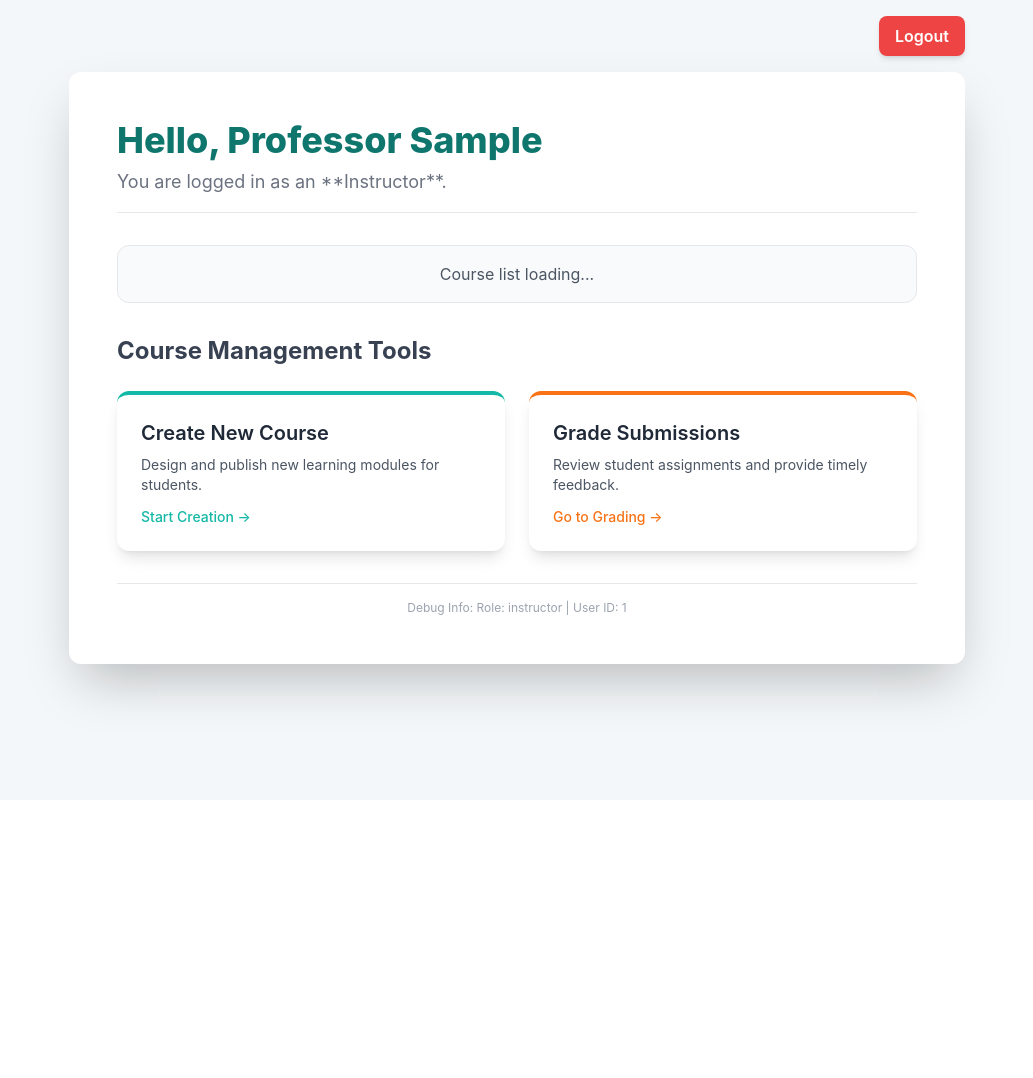
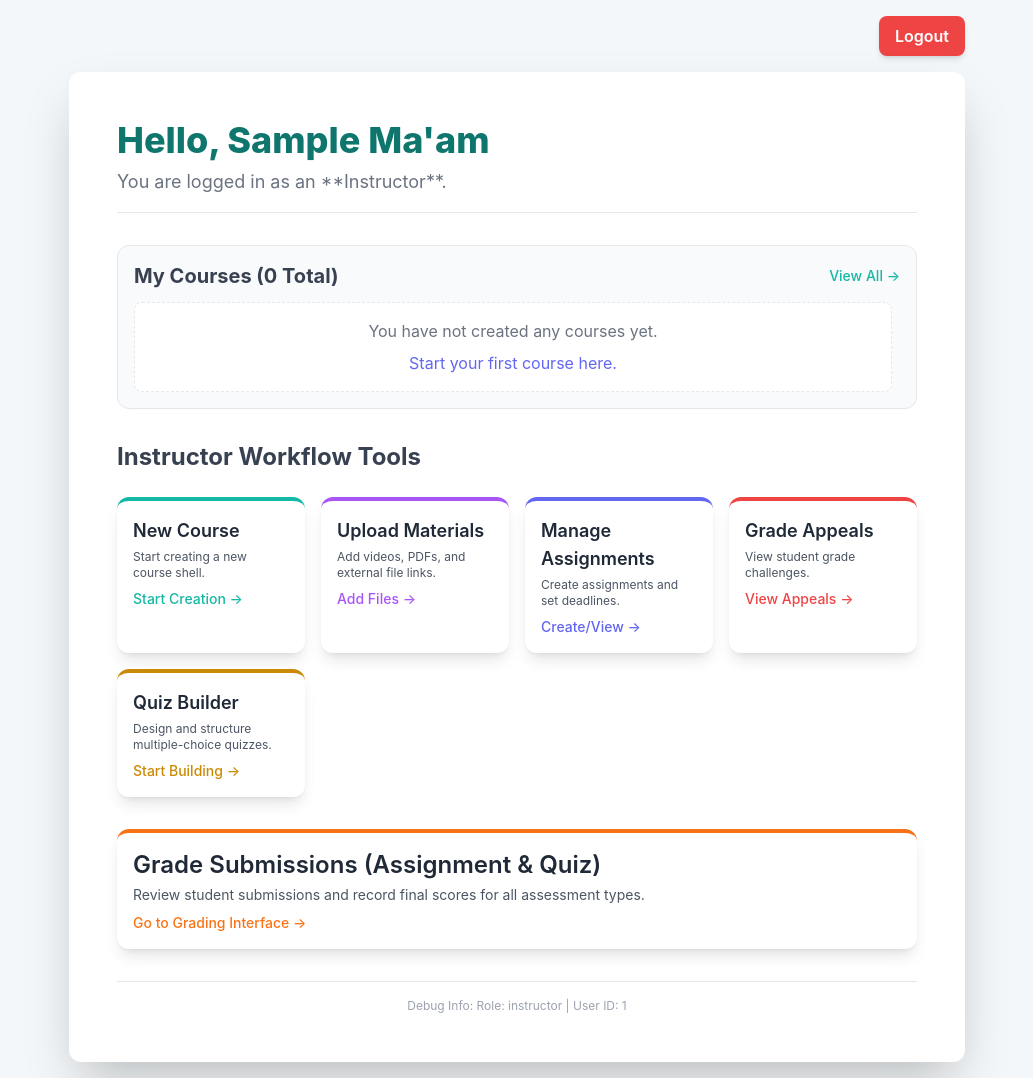
Before and after one commit to kazihalim00/skillpath-lms, a PHP site: page /instructor_dashboard.php in a window 1280 px wide. Shown: the whole page, without its empty margins (123-1156 px from the left). Before the commit the page ends 726 px from the top, so only its background shows below. Run offline with PHP 8.4, Linux system fonts and the light colour scheme; the visitor is signed in with stand-in values (Sample User, id 1); data that the repository does not hold is empty; some libraries are stand-ins or nearby versions.

Commit message:
refactor: Finalize dashboards and navigation for all user roles

```diff
--- a/instructor_dashboard.php
+++ b/instructor_dashboard.php
@@ -1,7 +1,8 @@
 <?php
 /**
- * SkillPath Project: Instructor Dashboard
- * * This is the secure landing page for Instructor users.
+ * SkillPath Project: Instructor Dashboard (Final Organization)
+ * This file organizes the tools into the requested professional workflow:
+ * Creation -> Materials -> Assessment -> Grading.
  */
 
 session_start();
@@ -18,7 +19,33 @@ if (!isset($_SESSION['user_id']) || $_SESSION['user_role'] !== 'instructor') {
 // Get user info
 $user_id = $_SESSION['user_id'];
 $user_name = $_SESSION['user_name'];
-// NOTE: Course fetching logic omitted in this initial commit for simplicity
+$courses = [];
+$error_message = null;
+
+// --- Fetch Instructor's Courses ---
+try {
+    $conn = new mysqli(DB_HOST, DB_USER, DB_PASSWORD, DB_NAME, DB_PORT);
+    if ($conn->connect_error) {
+        throw new Exception("Connection failed: " . $conn->connect_error);
+    }
+
+    // Select courses created by the current instructor, ordered by most recent
+    $sql = "SELECT id, course_code, title, status FROM courses WHERE instructor_id = ? ORDER BY created_at DESC";
+    $stmt = $conn->prepare($sql);
+    $stmt->bind_param("i", $user_id);
+    $stmt->execute();
+    $result = $stmt->get_result();
+
+    while ($row = $result->fetch_assoc()) {
+        $courses[] = $row;
+    }
+
+    $stmt->close();
+    $conn->close();
+
+} catch (Exception $e) {
+    $error_message = "Database Error: Could not fetch courses.";
+}
 
 ?>
 <!DOCTYPE html>
@@ -34,6 +61,23 @@ $user_name = $_SESSION['user_name'];
             font-family: 'Inter', sans-serif;
             background-color: #f4f7f9;
         }
+
+        .status-published {
+            background-color: #d1fae5;
+            color: #065f46;
+        }
+
+        /* Green */
+        .status-draft {
+            background-color: #fef3c7;
+            color: #92400e;
+        }
+
+        /* Yellow */
+        .course-list {
+            max-height: 200px;
+            overflow-y: auto;
+        }
     </style>
 </head>
 
@@ -48,35 +92,105 @@ $user_name = $_SESSION['user_name'];
 
     <div class="w-full max-w-4xl bg-white shadow-2xl rounded-xl p-8 md:p-12">
         <h1 class="text-4xl font-extrabold text-teal-700 mb-2">
-            Hello, Professor <?php echo htmlspecialchars(explode(' ', $user_name)[0]); ?>
+            Hello, <?php echo htmlspecialchars(explode(' ', $user_name)[0]); ?> Ma'am
         </h1>
         <p class="text-lg text-gray-500 mb-8 border-b pb-4">
             You are logged in as an **Instructor**.
         </p>
 
+        <?php if ($error_message): ?>
+            <div class="p-4 mb-6 bg-red-100 border border-red-300 text-red-700 rounded-lg"><?php echo $error_message; ?>
+            </div>
+        <?php endif; ?>
+
         <div class="mb-8 border border-gray-200 rounded-xl p-4 bg-gray-50">
-            <p class="text-center text-gray-600">Course list loading...</p>
+            <div class="flex justify-between items-center mb-3">
+                <h2 class="text-xl font-bold text-gray-700">My Courses (<?php echo count($courses); ?> Total)</h2>
+                <a href="instructor_course_list.php" class="text-sm text-teal-500 hover:text-teal-700 font-medium">View
+                    All →</a>
+            </div>
+
+            <div class="course-list pr-2">
+                <?php if (empty($courses)): ?>
+                    <div class="p-4 text-center text-gray-500 border border-dashed rounded-lg bg-white">
+                        You have not created any courses yet.
+                        <a href="instructor_course_create.php" class="text-indigo-500 hover:underline block mt-2">Start your
+                            first course here.</a>
+                    </div>
+                <?php else: ?>
+                    <ul class="space-y-3">
+                        <?php foreach ($courses as $course): ?>
+                            <li
+                                class="flex justify-between items-center p-3 bg-white border rounded-lg shadow-sm hover:shadow-md transition duration-150">
+                                <div>
+                                    <span
+                                        class="font-medium text-gray-800"><?php echo htmlspecialchars($course['title']); ?></span>
+                                    <span
+                                        class="text-sm text-gray-500 ml-2">(<?php echo htmlspecialchars($course['course_code']); ?>)</span>
+                                </div>
+                                <span
+                                    class="px-2 py-0.5 rounded-full text-xs font-medium <?php echo 'status-' . strtolower($course['status']); ?>">
+                                    <?php echo ucfirst($course['status']); ?>
+                                </span>
+                            </li>
+                        <?php endforeach; ?>
+                    </ul>
+                <?php endif; ?>
+            </div>
         </div>
 
-        <h2 class="text-2xl font-bold text-gray-700 mb-6">Course Management Tools</h2>
+        <h2 class="text-2xl font-bold text-gray-700 mb-6">Instructor Workflow Tools</h2>
 
-        <div class="grid grid-cols-1 md:grid-cols-2 gap-6">
+        <div class="grid grid-cols-1 md:grid-cols-2 lg:grid-cols-4 gap-4">
 
             <div
-                class="bg-white p-6 rounded-xl shadow-lg border-t-4 border-teal-500 hover:shadow-xl transition duration-300">
-                <h3 class="text-xl font-semibold text-gray-800">Create New Course</h3>
-                <p class="text-gray-600 mt-2 text-sm">Design and publish new learning modules for students.</p>
+                class="bg-white p-4 rounded-xl shadow-lg border-t-4 border-teal-500 hover:shadow-xl transition duration-300">
+                <h3 class="text-lg font-semibold text-gray-800">New Course</h3>
+                <p class="text-gray-600 mt-1 text-xs">Start creating a new course shell.</p>
                 <a href="instructor_course_create.php"
-                    class="text-teal-500 hover:text-teal-700 mt-3 block text-sm font-medium">Start Creation →</a>
+                    class="text-teal-500 hover:text-teal-700 mt-2 block text-sm font-medium">Start Creation →</a>
             </div>
 
             <div
-                class="bg-white p-6 rounded-xl shadow-lg border-t-4 border-orange-500 hover:shadow-xl transition duration-300">
-                <h3 class="text-xl font-semibold text-gray-800">Grade Submissions</h3>
-                <p class="text-gray-600 mt-2 text-sm">Review student assignments and provide timely feedback.</p>
+                class="bg-white p-4 rounded-xl shadow-lg border-t-4 border-purple-500 hover:shadow-xl transition duration-300">
+                <h3 class="text-lg font-semibold text-gray-800">Upload Materials</h3>
+                <p class="text-gray-600 mt-1 text-xs">Add videos, PDFs, and external file links.</p>
+                <a href="instructor_material_upload.php"
+                    class="text-purple-500 hover:text-purple-700 mt-2 block text-sm font-medium">Add Files →</a>
+            </div>
+
+            <div
+                class="bg-white p-4 rounded-xl shadow-lg border-t-4 border-indigo-500 hover:shadow-xl transition duration-300">
+                <h3 class="text-lg font-semibold text-gray-800">Manage Assignments</h3>
+                <p class="text-gray-600 mt-1 text-xs">Create assignments and set deadlines.</p>
+                <a href="instructor_assignments.php"
+                    class="text-indigo-500 hover:text-indigo-700 mt-2 block text-sm font-medium">Create/View →</a>
+            </div>
+            <div
+                class="bg-white p-4 rounded-xl shadow-lg border-t-4 border-red-500 hover:shadow-xl transition duration-300">
+                <h3 class="text-lg font-semibold text-gray-800">Grade Appeals</h3>
+                <p class="text-gray-600 mt-1 text-xs">View student grade challenges.</p>
+                <a href="instructor_appeals.php"
+                    class="text-red-500 hover:text-red-700 mt-2 block text-sm font-medium">View Appeals →</a>
+            </div>
+            <div
+                class="bg-white p-4 rounded-xl shadow-lg border-t-4 border-yellow-600 hover:shadow-xl transition duration-300">
+                <h3 class="text-lg font-semibold text-gray-800">Quiz Builder</h3>
+                <p class="text-gray-600 mt-1 text-xs">Design and structure multiple-choice quizzes.</p>
+                <a href="instructor_quiz_create.php"
+                    class="text-yellow-600 hover:text-yellow-700 mt-2 block text-sm font-medium">Start Building →</a>
+            </div>
+
+            <div
+                class="bg-white p-4 rounded-xl shadow-lg border-t-4 border-orange-500 hover:shadow-xl transition duration-300 mt-4 lg:col-span-4">
+                <h3 class="text-2xl font-semibold text-gray-800">Grade Submissions (Assignment & Quiz)</h3>
+                <p class="text-gray-600 mt-1 text-sm">Review student submissions and record final scores for all
+                    assessment types.</p>
                 <a href="instructor_gradebook.php"
-                    class="text-orange-500 hover:text-orange-700 mt-3 block text-sm font-medium">Go to Grading →</a>
+                    class="text-orange-500 hover:text-orange-700 mt-2 block text-sm font-medium">Go to Grading Interface
+                    →</a>
             </div>
+
         </div>
 
         <div class="mt-8 text-center text-gray-400 text-xs border-t pt-4">
@@ -85,4 +199,5 @@ $user_name = $_SESSION['user_name'];
         </div>
     </div>
 </body>
+
 </html>
--- a/student_dashboard.php
+++ b/student_dashboard.php
@@ -1,10 +1,5 @@
 <?php
-/**
- * SkillPath Project: Student Dashboard
- * * This is the secure landing page for Student users.
- */
 
-// Start a session to access user login information
 session_start();
 
 // Security Check: Must be logged in and the role must be 'student'
@@ -77,6 +72,7 @@ $user_name = $_SESSION['user_name'];
             </p>
         </div>
     </div>
+
 </body>
 
 </html>
```
Also changed, not shown: admin_dashboard.php (+8 -7 lines), instructor_appeals.php (added, +78 -0 lines).
